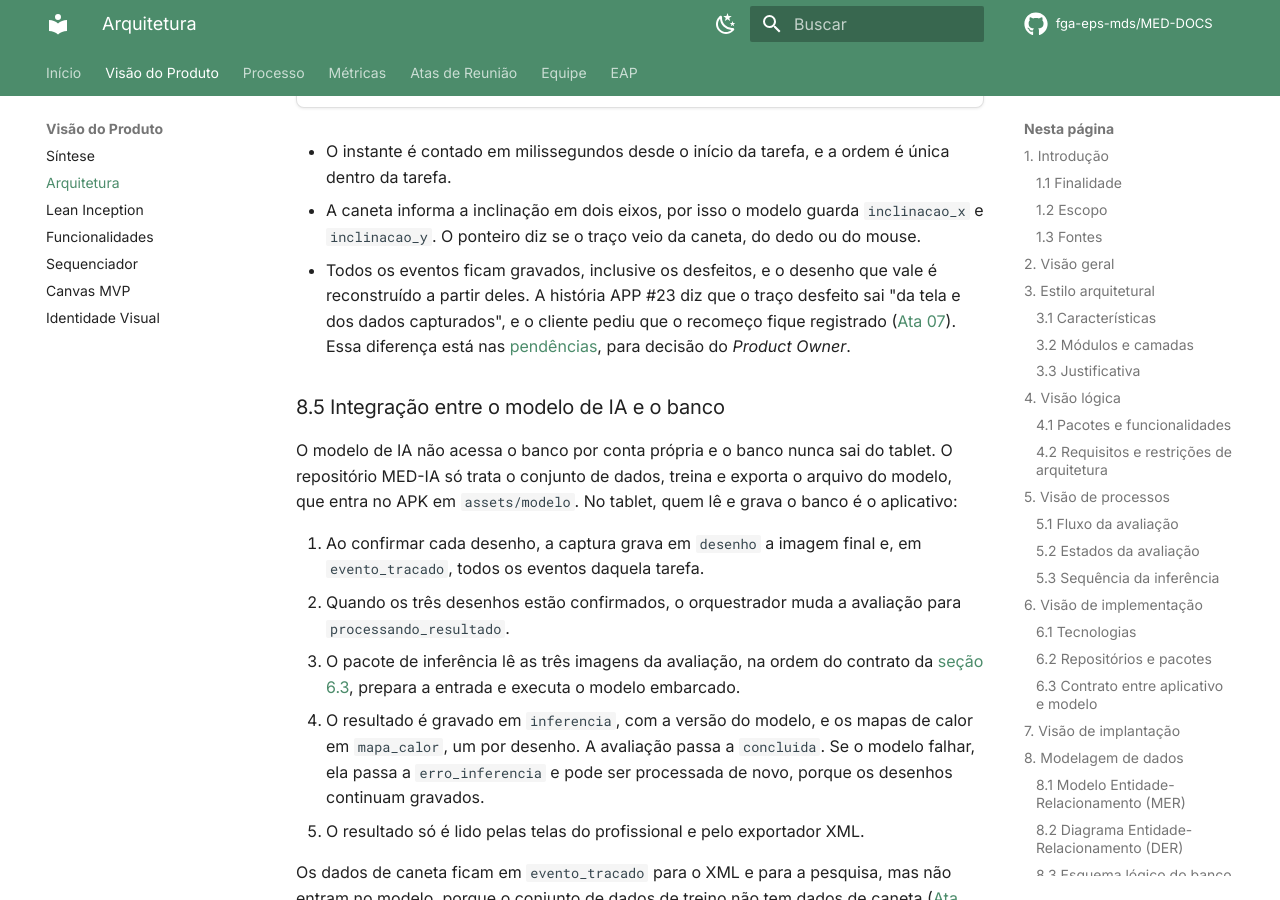
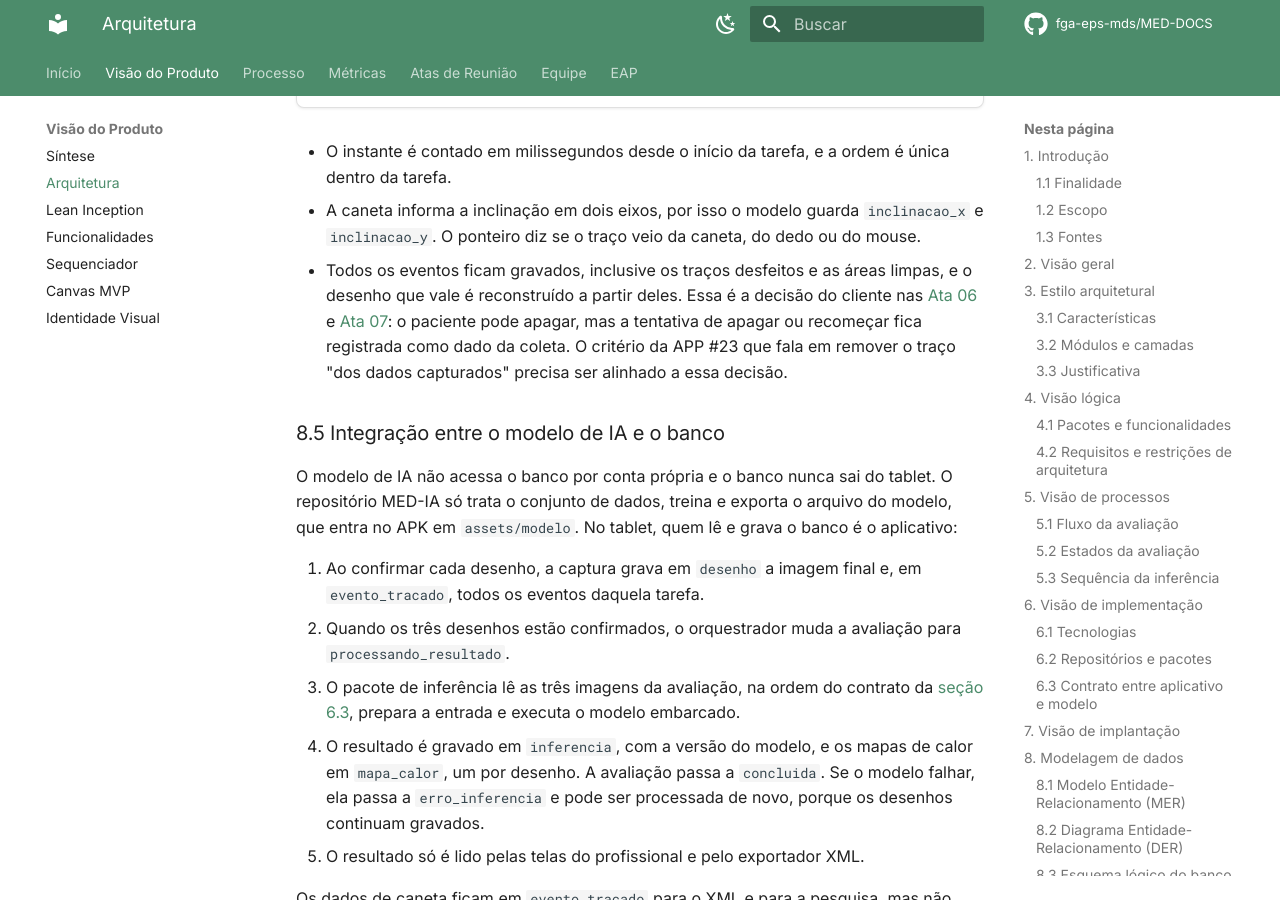
Before and after one commit to apollen27983/UNIEURO_MED-DOCS, an MkDocs documentation site: the page built from docs/produto/arquitetura.md, in a window 1280 px wide and 900 px high, scrolled down 20323 px. Built offline with MkDocs 1.6.1 and Material for MkDocs 9.7.7, drawn with Linux system fonts in a browser that asks for light colours; comment, search, counter and statistics services are not loaded; some of the changed text lies outside the part shown.

Commit message:
docs(arquitetura): adiciona a decisão de registrar os traços apagados

```diff
--- a/docs/produto/arquitetura.md
+++ b/docs/produto/arquitetura.md
@@ -137,7 +137,7 @@ As funcionalidades que dependem do banco seguem o mesmo padrão: a regra de neg
 3. O resultado nunca aparece nas telas do paciente.
 4. Depois que o teste começa, o paciente não pode voltar para a área do profissional ([Ata 04](../atas-reunioes/Ata-04-EPS-2026-09-11-PO.md)).
 5. O aplicativo salva todas as métricas de traçado que o conjunto de tablet e caneta fornecer: coordenadas, tempo, velocidade (calculada a partir das coordenadas e do tempo) e, quando houver, pressão e inclinação ([Ata 04](../atas-reunioes/Ata-04-EPS-2026-09-11-PO.md)). Esses dados vão para o XML. O modelo usa somente as imagens finais, porque o dataset não tem dados de caneta ([Ata 03](../atas-reunioes/Ata-03-EPS-2026-08-31-PO.md)).
-6. Apagamentos e desistências são registrados pelo próprio aplicativo, sem anotação manual ([Ata 06](../atas-reunioes/Ata-06-EPS-2026-09-15-PO.md)).
+6. Apagamentos e desistências são registrados pelo próprio aplicativo, sem anotação manual ([Ata 06](../atas-reunioes/Ata-06-EPS-2026-09-15-PO.md), [Ata 07](../atas-reunioes/Ata-07-EPS-2026-09-23-PO.md)).
 7. O progresso da avaliação é salvo no tablet, conforme a onda 2 do [Sequenciador](sequenciador.md).
 
 ## 5. Visão de processos
@@ -368,7 +368,7 @@ A entidade EVENTO_TRACADO segue o formato usado na prova de conceito da captura
 
 - O instante é contado em milissegundos desde o início da tarefa, e a ordem é única dentro da tarefa.
 - A caneta informa a inclinação em dois eixos, por isso o modelo guarda `inclinacao_x` e `inclinacao_y`. O ponteiro diz se o traço veio da caneta, do dedo ou do mouse.
-- Todos os eventos ficam gravados, inclusive os desfeitos, e o desenho que vale é reconstruído a partir deles. A história APP #23 diz que o traço desfeito sai "da tela e dos dados capturados", e o cliente pediu que o recomeço fique registrado ([Ata 07](../atas-reunioes/Ata-07-EPS-2026-09-23-PO.md)). Essa diferença está nas [pendências](#10-pendencias), para decisão do *Product Owner*.
+- Todos os eventos ficam gravados, inclusive os traços desfeitos e as áreas limpas, e o desenho que vale é reconstruído a partir deles. Essa é a decisão do cliente nas [Ata 06](../atas-reunioes/Ata-06-EPS-2026-09-15-PO.md) e [Ata 07](../atas-reunioes/Ata-07-EPS-2026-09-23-PO.md): o paciente pode apagar, mas a tentativa de apagar ou recomeçar fica registrada como dado da coleta. O critério da APP #23 que fala em remover o traço "dos dados capturados" precisa ser alinhado a essa decisão.
 
 ### 8.5 Integração entre o modelo de IA e o banco
 
@@ -398,7 +398,7 @@ Os dados de caneta ficam em `evento_tracado` para o XML e para a pesquisa, mas n
 | Resultado visível somente para o profissional | Não constranger o paciente | [Ata 03](../atas-reunioes/Ata-03-EPS-2026-08-31-PO.md) |
 | Exportação em XML por ação do profissional | Importação no REDCap pela equipe de pesquisa | [Ata 04](../atas-reunioes/Ata-04-EPS-2026-09-11-PO.md) |
 | Salvar todas as métricas de caneta disponíveis | Os dados alimentam a pesquisa mesmo sem entrar no modelo | [Ata 04](../atas-reunioes/Ata-04-EPS-2026-09-11-PO.md) |
-| Registro automático de apagamentos e desistências | Métricas do Canvas MVP sem anotação manual | [Ata 06](../atas-reunioes/Ata-06-EPS-2026-09-15-PO.md) |
+| Registro automático de apagamentos e desistências | Métricas do Canvas MVP sem anotação manual. O cliente pediu que a tentativa de apagar ou recomeçar fique registrada como dado da coleta | [Ata 06](../atas-reunioes/Ata-06-EPS-2026-09-15-PO.md), [Ata 07](../atas-reunioes/Ata-07-EPS-2026-09-23-PO.md) |
 
 ## 10. Pendências
 
@@ -412,8 +412,7 @@ Os dados de caneta ficam em `evento_tracado` para o XML e para a pesquisa, mas n
 | Mapas de calor no MVP | Na [Ata 04](../atas-reunioes/Ata-04-EPS-2026-09-11-PO.md) o mapa de calor foi tratado como adicional pós-MVP. Com a saída atual do modelo, ele passa a fazer parte do resultado. Registrar essa mudança no sequenciador |
 | Esquema do XML | Definir campos, versionamento e o que precisa ser anonimizado antes de ir para o REDCap |
 | Recuperação de senha | Prevista nas histórias de usuário ([Ata 05](../atas-reunioes/Ata-05-EPS-2026-09-14-PO.md)), mas precisa funcionar sem e-mail ou rede |
-| Registro de apagamentos | O cliente ainda vai confirmar se o apagamento deve ser registrado ([Ata 06](../atas-reunioes/Ata-06-EPS-2026-09-15-PO.md)) |
-| Traço desfeito | O modelo de dados guarda todos os eventos, e a APP #23 diz que o traço desfeito sai dos dados capturados. Levar ao *Product Owner* ([DOCS #89](https://github.com/fga-eps-mds/2026.2-UNB-FCTE_UNIEURO_MED-DOCS/issues/89)) |
+| Critério da APP #23 | A história diz que o traço desfeito sai "da tela e dos dados capturados". Alinhar à decisão das [Ata 06](../atas-reunioes/Ata-06-EPS-2026-09-15-PO.md) e [Ata 07](../atas-reunioes/Ata-07-EPS-2026-09-23-PO.md): o traço sai da tela, e o desfazer fica registrado |
 | Identificador entre tablets | O `id` é gerado por cada tablet e se repetiria entre eles. Se a sincronização ([DOCS #81](https://github.com/fga-eps-mds/2026.2-UNB-FCTE_UNIEURO_MED-DOCS/issues/81)) for aprovada, as tabelas precisam de um identificador único global e o `last_update` passa a resolver conflitos |
 | Número da ficha | O cliente disse que ele pode ser gerado pelo aplicativo. Se for gerado, não pode ser um contador por tablet, senão dois tablets geram o mesmo número |
 
@@ -441,4 +440,4 @@ Os dados de caneta ficam em `evento_tracado` para o XML e para a pesquisa, mas n
 | 1.5 | Registro da tecnologia (Expo, SQLite e PyTorch, sem backend) e da saída do modelo (classe, probabilidades e mapas de calor) | [Gabriel Lopes de Amorim](https://github.com/BrzGab) | 23/09/2026 | A definir | — |
 | 1.6 | Alinhamento da seção de repositórios e pacotes à estrutura real do projeto Expo | [Thales Germano](https://github.com/thalesgvl) | 25/09/2026 | A definir | — |
 | 1.7 | Inclusão da modelagem de dados (MER e DER) e ajuste das fontes das figuras | [Gabriel Lopes de Amorim](https://github.com/BrzGab) | 26/09/2026 | A definir | — |
-| 1.9 | Diagrama de pacotes na visão lógica, com as funcionalidades de cada pacote; esquema lógico do banco; evento de traçado; integração entre o modelo de IA e o banco; DER com o CPF, a escolaridade e o sexo do paciente | [Gabriel Lopes de Amorim](https://github.com/BrzGab) | 10/10/2026 | A definir | — |
+| 1.9 | Diagrama de pacotes na visão lógica, com as funcionalidades de cada pacote; esquema lógico do banco; evento de traçado, com a decisão de registrar os traços apagados (Atas 06 e 07); integração entre o modelo de IA e o banco; DER com o CPF, a escolaridade e o sexo do paciente | [Gabriel Lopes de Amorim](https://github.com/BrzGab) | 10/10/2026 | A definir | — |
```
Also changed, not shown: other parts of docs/produto/arquitetura.md (+1 -1 lines).
